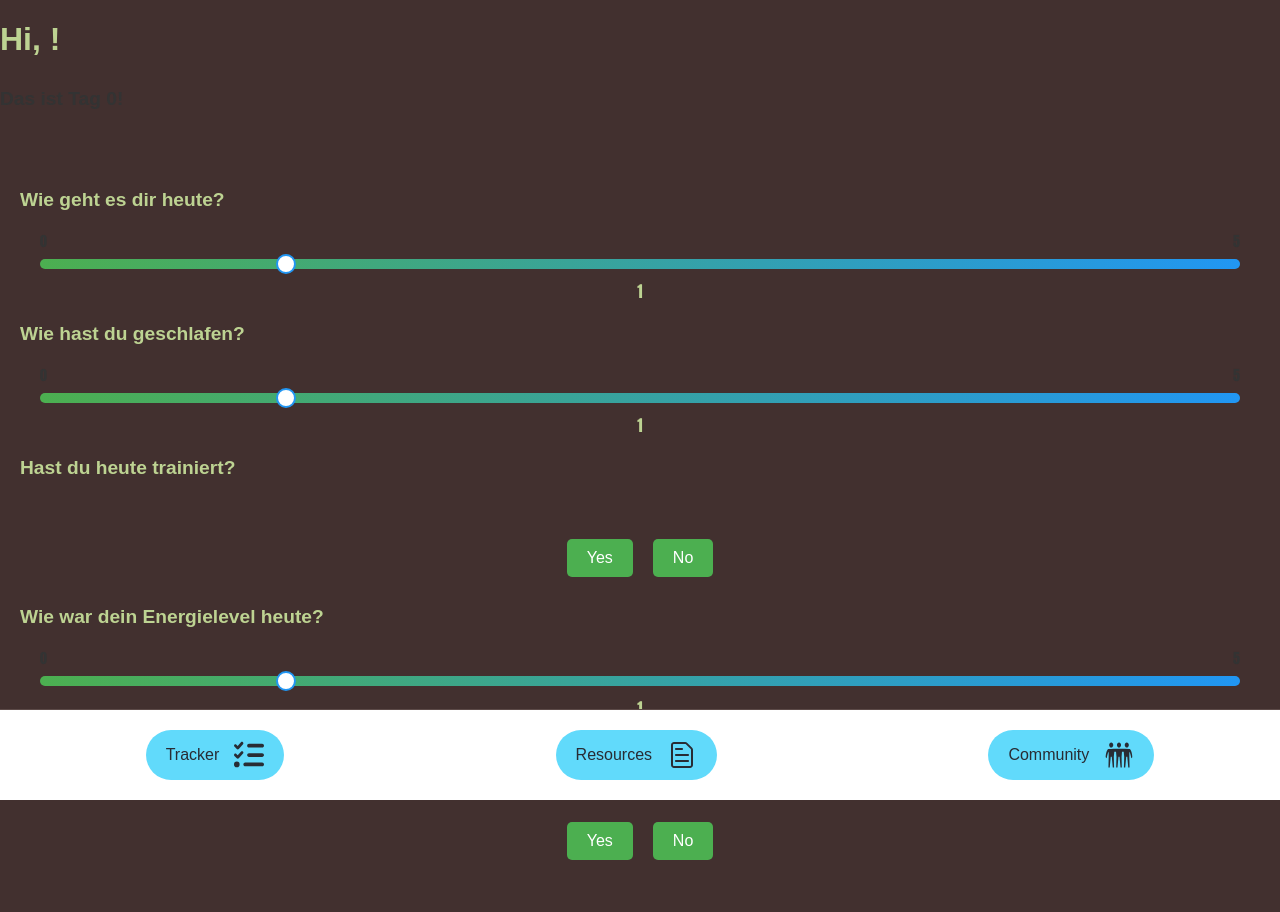
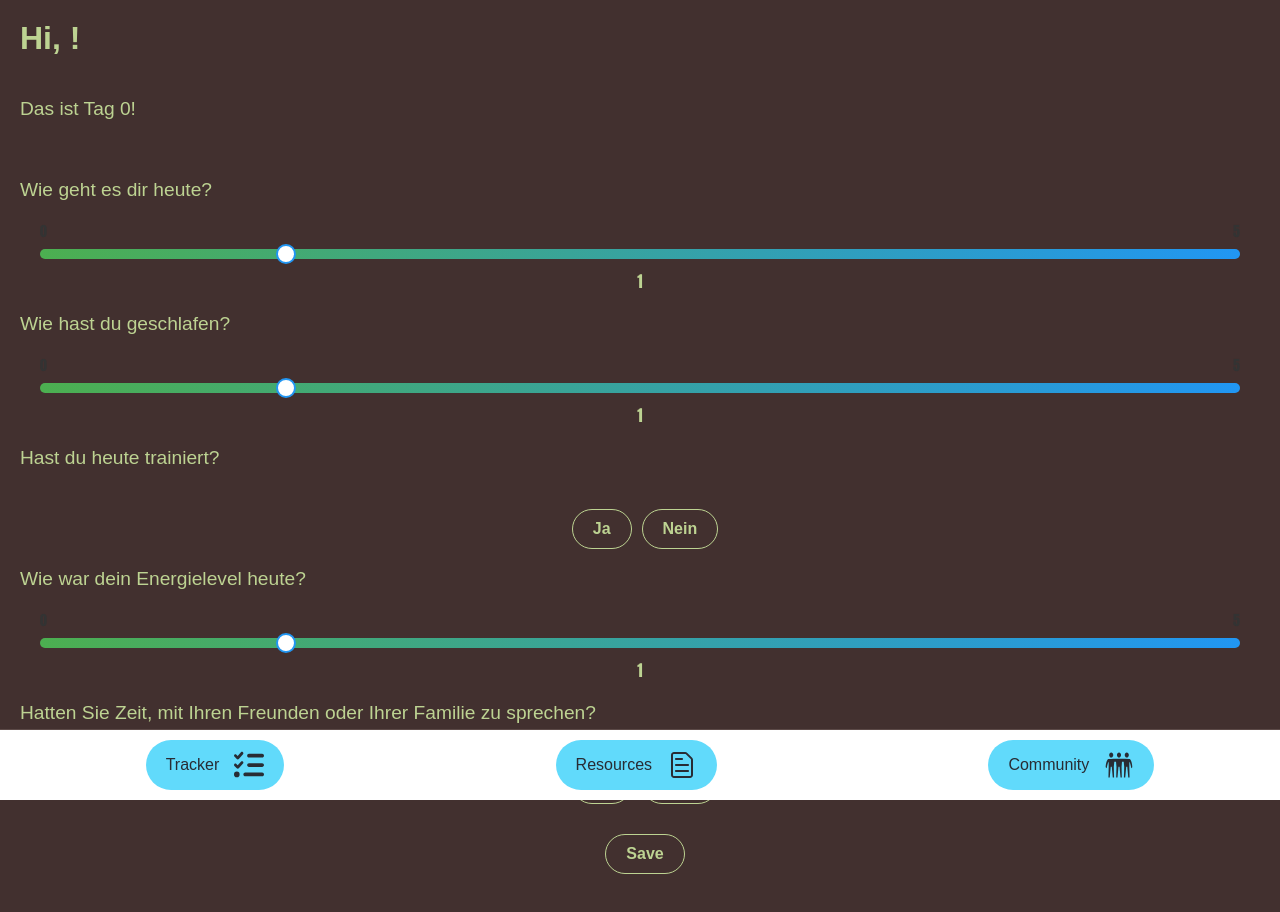
Before and after one commit to EmilieD8/Boost, a React (Create React App) app in the folder boost/: page /home in a window 1280 px wide. Shown: the top 912 px of the page. Before the commit the page ends 890 px from the top, so only its background shows below. Built offline with nearby package versions, Linux system fonts and the light colour scheme.

Commit message:
homepage

```diff
--- a/boost/src/components/Button/Button.css
+++ b/boost/src/components/Button/Button.css
@@ -7,5 +7,13 @@
     border-radius: 20px;
     font-weight: 600;
     font-size: medium;
+    cursor: pointer;
+    transition: background-color 0.3s;
+    margin-left: 10px;
+}
 
+.blue-button:active {
+    background-color: #BDD392;
+    color: #42302F;
+    border: 1px solid #42302F;
 }
--- a/boost/src/components/InputTools/Slider.js
+++ b/boost/src/components/InputTools/Slider.js
@@ -1,35 +1,24 @@
 import React, { useState } from 'react';
 import './Slider.css';
 
-const Slider = () => {
-  // State to track the value of the slider
-  const [value, setValue] = useState(1);
-
-  // Handle the change event when the slider is moved
-  const handleChange = (event) => {
-    setValue(event.target.value);
-  };
-
+const Slider = ({ value, onChange }) => {
   return (
     <div className="slider-container">
       <div className="scale">
-        {/* Labels for the scale */}
         <span className="scale-min">0</span>
         <span className="scale-max">5</span>
       </div>
 
-      {/* Range slider with the value between 1 and 10 */}
       <input
         type="range"
         min="0"
         max="5"
         value={value}
-        onChange={handleChange}
+        onChange={(e) => onChange(e.target.value)}  // Call the parent handler
         className="slider"
         step="1"
       />
 
-      {/* Display the current value */}
       <div className="value-display">
         {value}
       </div>
--- a/boost/src/components/InputTools/YesNo.css
+++ b/boost/src/components/InputTools/YesNo.css
@@ -1,11 +1,10 @@
-/* App.css */
 
 .yes-no-container {
     text-align: center;
-    margin-top: 50px;
   }
 
-  button {
+
+  /* button {
     background-color: #4CAF50;
     color: white;
     font-size: 16px;
@@ -17,12 +16,10 @@
     transition: background-color 0.3s;
   }
 
-  button:hover {
-    background-color: #45a049;
-  }
 
   p {
     font-size: 18px;
     font-weight: bold;
     color: #333;
   }
+   */
--- a/boost/src/components/InputTools/YesNo.js
+++ b/boost/src/components/InputTools/YesNo.js
@@ -1,25 +1,12 @@
 import React, { useState } from 'react';
 import './YesNo.css';
+import Button from '../Button/Button';
 
-const YesNoInput = () => {
-  // Set the initial state to "Yes" so it's the default
-  const [userChoice, setUserChoice] = useState("Yes");
-
-  // Function to handle the Yes button click
-  const handleYesClick = () => {
-    setUserChoice("Yes");
-  };
-
-  // Function to handle the No button click
-  const handleNoClick = () => {
-    setUserChoice("No");
-  };
-
+const YesNoInput = ({ value, onChange }) => {
   return (
     <div className="yes-no-container">
-      {/* Display buttons for Yes and No */}
-      <button onClick={handleYesClick}>Yes</button>
-      <button onClick={handleNoClick}>No</button>
+      <Button text="Ja" onClick={() => onChange("Yes")} className={value === "Yes" ? "active" : ""}/>
+      <Button text="Nein" onClick={() => onChange("No")} className={value === "No" ? "active" : ""}/>
     </div>
   );
 };
--- a/boost/src/pages/HomePage.css
+++ b/boost/src/pages/HomePage.css
@@ -10,35 +10,28 @@ body {
     min-height: 100vh; /* Ensures the body takes up the full viewport height */
 }
 
-/* Header Styling */
-.header {
-    text-align: center;
-    margin-top: 20px;
-}
-
-.header h1 {
-    align-items: left;
-    margin: 0;
-    padding: 20px;
-    font-size: 2.5em;
-    color: #333;
-}
-
 /* Main Container */
 .home-page {
     display: flex;
     flex-direction: column;
     flex: 1; /* Allows the content area to expand and contract */
     color: #BDD392; /* Light green text */
+    padding-bottom: 60px; /* Padding for the footer */
 }
 
 /* Greeting and Date */
 .home-greeting {
+    color: #BDD392;
+
     font-size: 2em;
-    margin-bottom: 10px;
+    margin-left: 20px;
+    margin-top: 20px;
 }
 
 .home-date {
+    color: #BDD392;
+    margin-left: 20px;
+
     font-size: 1.2em;
     margin-bottom: 20px;
 }
@@ -48,7 +41,6 @@ body {
     flex: 1; /* Makes the trackers section flexible */
     overflow-y: auto; /* Adds scroll if content overflows */
     padding: 20px;
-    margin-top: 20px;
 }
 
 /* Questions */
@@ -59,22 +51,77 @@ body {
 }
 
 /* Footer Styling */
-footer {
+.footer {
     background-color: #2F1E1C; /* Slightly darker background for the footer */
     color: #BDD392; /* Light green text for consistency */
     text-align: center;
     padding: 10px 0;
     border-top: 1px solid #5C4A48; /* Subtle border */
-    flex-shrink: 0; /* Prevents the footer from shrinking */
+    position: fixed;
+    bottom: 0;
+    left: 0;
+    width: 100%;
+    z-index: 10; /* Ensures the footer is above content */
 }
 
-/* Ensure Footer is at the Bottom */
-body > .home-page {
-    display: flex;
-    flex-direction: column;
-    min-height: 100vh;
+.submit{
+    display: flex;           /* Enable flexbox layout */
+    justify-content: center; /* Center horizontally */
+    align-items: center;     /* Center vertically */
+    height: 100%;            /* Make sure container has a height to center vertically */
+    width: 100%;
 }
 
-.home-trackers {
-    flex: 1;
+/* Styles for the message container */
+.message-container {
+    background-color: #f4f7fa; /* Light background color */
+    border-radius: 8px; /* Rounded corners */
+    box-shadow: 0 2px 10px rgba(0, 0, 0, 0.1); /* Light shadow for depth */
+    padding: 20px;
+    margin-top: 30px;
+    width: 80%;
+    max-width: 600px; /* Limit width for better readability */
+    margin-left: auto;
+    margin-right: auto; /* Center the container */
+    text-align: center;
+    display: block;
 }
+
+/* Title or header of the message container */
+.message-container p:first-child {
+    font-size: 1.25rem; /* Slightly larger font size */
+    font-weight: bold; /* Bold for emphasis */
+    color: #333; /* Dark color for the header */
+    margin-bottom: 15px; /* Space below the title */
+}
+
+/* Styles for the actual message */
+.message-shown {
+    font-size: 1rem; /* Regular font size */
+    color: #555; /* Medium gray text color */
+    line-height: 1.6; /* Line height for better readability */
+    margin-bottom: 20px; /* Add space below the message */
+    font-weight: normal; /* Normal font weight for the message */
+}
+
+/* Optional: Add a subtle border at the bottom for visual separation */
+.message-container p:last-child {
+    border-bottom: 1px solid #ddd;
+    padding-bottom: 10px;
+}
+
+/* Optional: Add a close button style for dismissing the message (if you plan to add one) */
+.message-container .close-button {
+    background-color: #f0f0f0;
+    border: none;
+    color: #333;
+    padding: 10px 20px;
+    border-radius: 4px;
+    font-size: 0.875rem;
+    cursor: pointer;
+    margin-top: 15px;
+}
+
+.message-container .close-button:hover {
+    background-color: #e0e0e0;
+}
--- a/boost/src/pages/HomePage.js
+++ b/boost/src/pages/HomePage.js
@@ -1,14 +1,18 @@
 import React, { useState, useEffect } from 'react';
 import Slider from '../components/InputTools/Slider'; // Adjust the path as necessary
+import YesNo from '../components/InputTools/YesNo'; // Adjust the path as necessary
+import Button from '../components/Button/Button'; // Adjust the path as necessary
 import './HomePage.css'; // Assuming you have a stylesheet
-import YesNo from '../components/InputTools/YesNo'; // Adjust the path as necessary
 import Footer from '../components/InputTools/Footer'; // Adjust the path as necessary
 
 const HomePage = () => {
+    const [sliderValues, setSliderValues] = useState([1, 1, 1, 1]); // Example slider values
+    const [showMessage, setShowMessage] = useState(false); // State to control showing message after save
+    const [saved, setSaved] = useState(false); // Track whether save has been clicked
     const [name, setName] = useState('');
-    const [today] = useState(new Date().toISOString().split('T')[0]); // Today's date in ISO format (YYYY-MM-DD)
-    const [answers, setAnswers] = useState([]);
-    const [dateDifference, setDateDifference] = useState(0);
+    const [answers, setAnswers] = useState({});
+    const today = new Date().toISOString().split('T')[0]; // Get today's date in ISO format (YYYY-MM-DD)
+    const [dateDifference, setDateDifference] = useState(0); // Example date difference
 
     useEffect(() => {
         // Retrieve name from localStorage
@@ -43,34 +47,90 @@ const HomePage = () => {
         if (storedAnswers) {
             setAnswers(JSON.parse(storedAnswers));
         }
-    }, [today]); // Add `today` as a dependency
+    }, [today]);
+    // Logic to handle slider change
+    const handleSliderChange = (index, value) => {
+        const newSliderValues = [...sliderValues];
+        newSliderValues[index] = value;
+        setSliderValues(newSliderValues);
+    };
 
-    const handleSliderChange = (index, value) => {
-        const newAnswers = [...answers];
-        newAnswers[index] = value;
-        setAnswers(newAnswers);
+    const handleSave = () => {
+        const today = new Date().toISOString().split('T')[0]; // Get today's date in ISO format (YYYY-MM-DD)
 
-        // Save daily progress under the current date as the key
-        localStorage.setItem(today, JSON.stringify(newAnswers));
+        const dataToSave = {
+            sliderValues,
+            name,
+            dateDifference
+        };
+
+        // Save the data under today's date in localStorage
+        localStorage.setItem(`onboardingData-${today}`, JSON.stringify(dataToSave));
+        console.log(`Data saved for ${today}:`, dataToSave);
+
+        // After save, check slider values and show the message if needed
+        setSaved(true);
+
+    };
+
+    // Get the appropriate message based on dateDifference
+    const getMessageForDateDifference = () => {
+        if (sliderValues[0] >= 2) {
+            return "test";
+        }
+        else if (dateDifference === 1) {
+            return "Es scheint, als wäre heute nicht dein stärkster Tag. Das passiert jedem mal. Vielleicht tut dir etwas Bewegung oder ein Moment der Ruhe gut, um wieder Energie zu tanken. Bleib am Retreat dran! Dein Kopf verdient genauso viel Aufmerksamkeit wie dein Körper.";
+        } else if (dateDifference === 2) {
+            return " Es sieht so aus, als wäre deine Energie nicht auf dem Level, das du gewohnt bist. Manchmal signalisiert der Kopf, dass es Zeit ist, einen Gang zurückzuschalten oder den Fokus neu auszurichten. Versuch, dir bewusst kleine Erfolge zu setzen – das gibt Kraft. Und bleib dran!";
+        } else if (dateDifference === 3) {
+            return `Es scheint, als würdest du gerade mit etwas ringen, das dich zurückhält. Genau wie im Training braucht es auch mental manchmal eine klare Strategie, um wieder auf Kurs zu kommen. Probier es doch mit einer kurzen Übung: Schreib auf, was dir in letzter Zeit Energie raubt und was dir Energie gibt. Das kann helfen, klarer zu sehen. Und dann geht es morgen weiter.`;
+        } else if (dateDifference === 4) {
+            return "Es scheint dir gerade etwas die Kraft zu rauben. Das ist ein Signal, auf das du hören solltest – so wie du auf deinen Körper hörst, wenn ein Muskel überfordert ist. Vielleicht ist es an der Zeit, mit jemandem zu sprechen, der dir dabei helfen kann, wieder klarer zu denken und stärker zu werden.";
+        } else if (dateDifference === 5) {
+            return "Es scheint, als würde dich etwas länger ausbremsen, als dir lieb ist. Starke Männer wissen, wann es Zeit ist, Unterstützung zu holen – das ist kein Zeichen von Schwäche, sondern von Fokus und Willenskraft. Hier findest du Angebote, die dir helfen können, wieder voll durchzustarten.";
+        }
+        else {
+            return "land";
+        }
     };
 
     return (
         <div className="home-page">
+            {/* Always show Hi message and date message */}
             <h1 className="home-greeting">Hi, {name}!</h1>
             <p className="home-date">Das ist Tag {dateDifference}!</p>
+
+            {/* Show the home-trackers content only if 'saved' is false */}
+            {!saved && (
                 <div className="home-trackers">
                     <p className="home-questions">Wie geht es dir heute?</p>
-                <Slider/>
+                    <Slider value={sliderValues[0]} onChange={(value) => handleSliderChange(0, value)} />
                     <p className="home-questions">Wie hast du geschlafen?</p>
-                <Slider/>
+                    <Slider value={sliderValues[1]} onChange={(value) => handleSliderChange(1, value)} />
                     <p className="home-questions">Hast du heute trainiert?</p>
-                <YesNo/>
+                    <YesNo />
                     <p className="home-questions">Wie war dein Energielevel heute?</p>
-                <Slider/>
+                    <Slider value={sliderValues[2]} onChange={(value) => handleSliderChange(2, value)} />
                     <p className="home-questions">Hatten Sie Zeit, mit Ihren Freunden oder Ihrer Familie zu sprechen?</p>
-                <YesNo/>
+                    <YesNo />
+
+                    <div className="submit">
+                        <Button text="Save" onClick={handleSave} />
                     </div>
-        <Footer/>
+                </div>
+            )}
+
+            {/* Show the message box based on the dateDifference */}
+            {saved && (
+                <div className="message-container">
+                    <p> Tips:</p>
+                        <p className='message-shown'>{getMessageForDateDifference()}</p>
+                </div>
+            )}
+
+            <div className="footer">
+                <Footer />
+            </div>
         </div>
     );
 };
```
Lines whose indentation alone changed are shown as unchanged.
